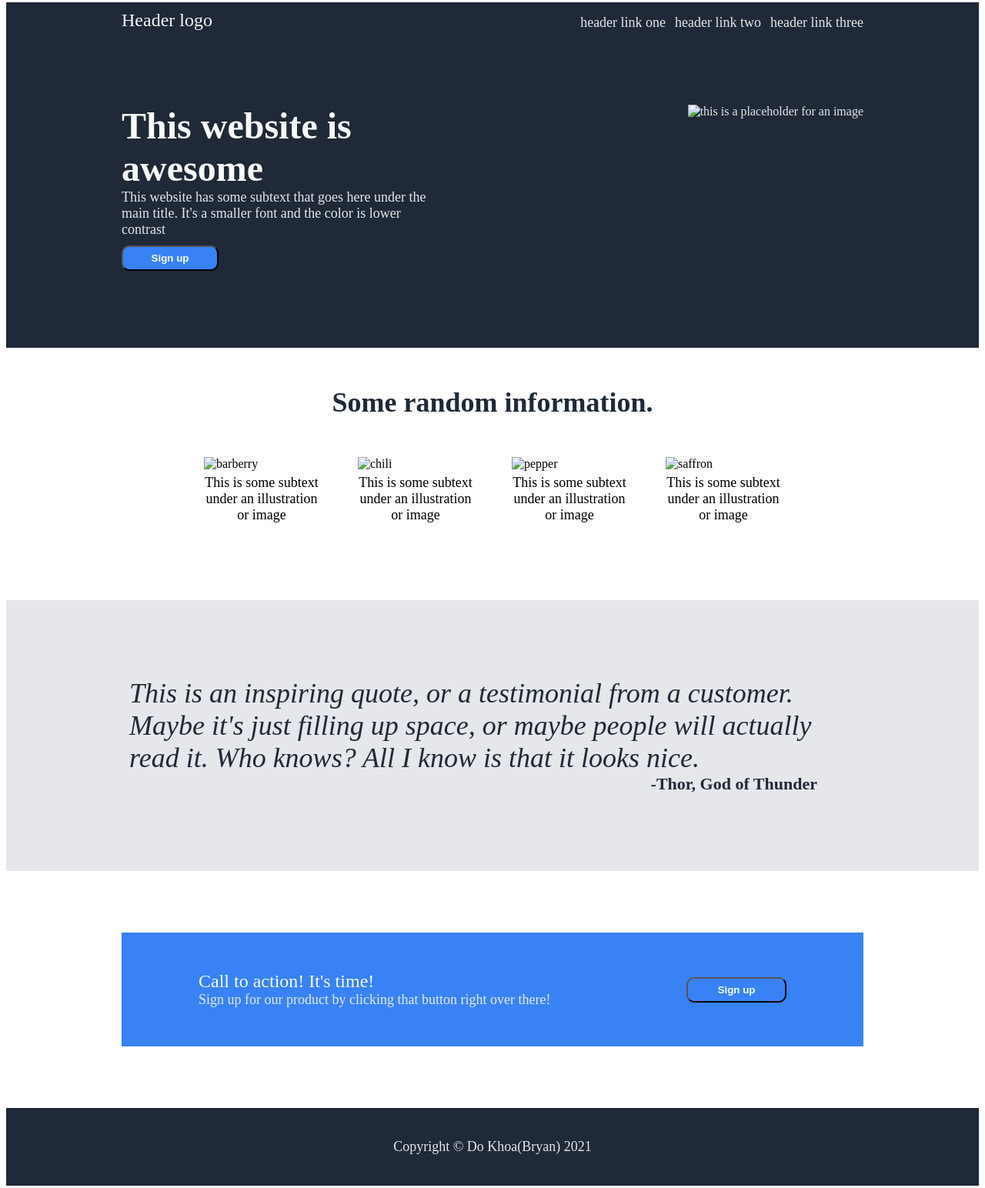
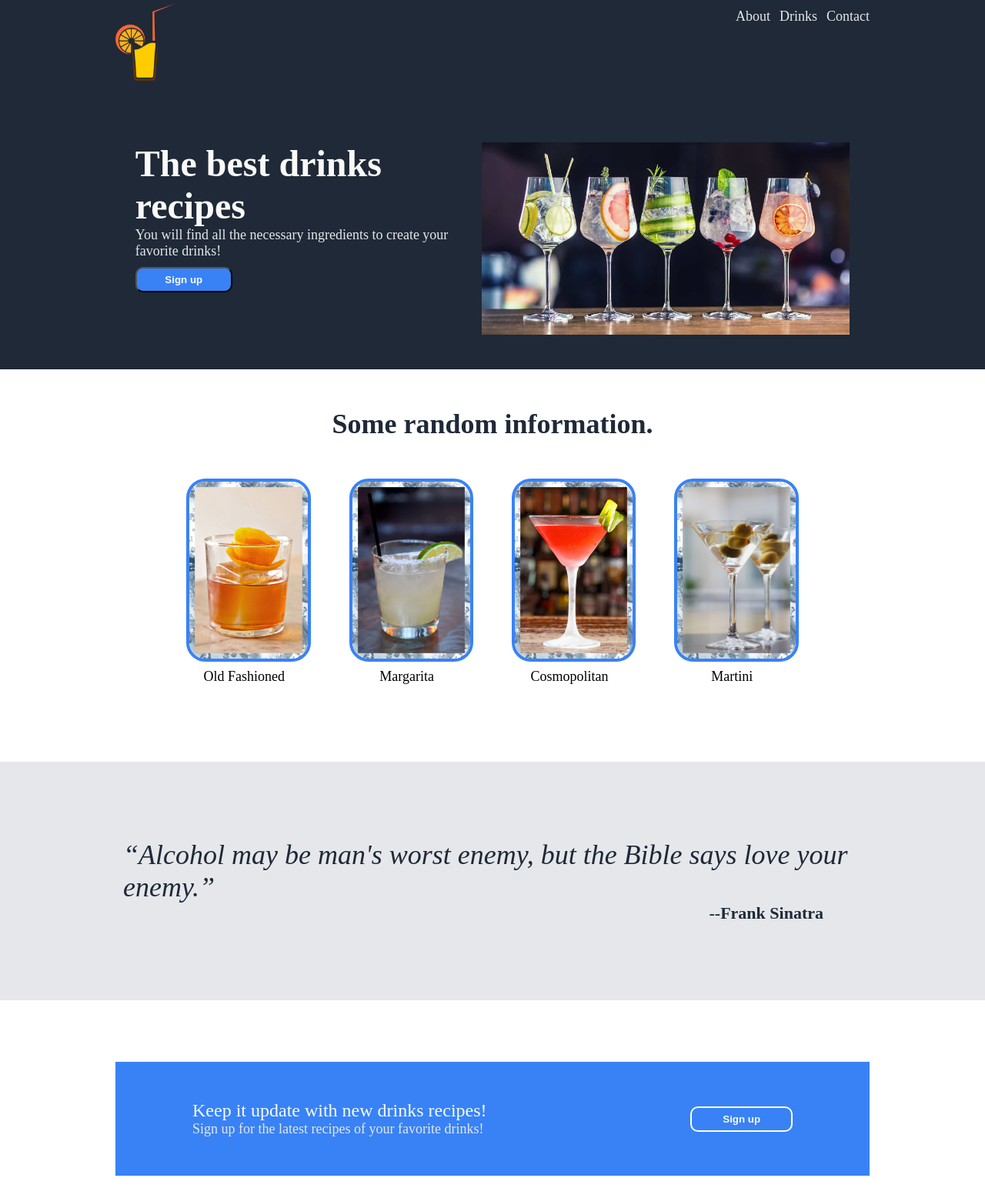
Before and after one commit to DoBryanCS/Project-Landing-Page, a plain HTML site: page index.html in a window 1280 px wide. Shown: the part 5-1549 px from the top of the page at 77% size. Drawn offline with Linux system fonts and the light colour scheme.

Commit message:
Project landing page revised and finished

```diff
--- a/index.html
+++ b/index.html
@@ -10,24 +10,23 @@
 <body>
     <div class="section1">
         <div class="header">
-            <div class="logo">Header logo</div>
+            <img class="logo" src="./images/orange-drinks-logo-26A932A99B-seeklogo.com.png">
             <div class="links">
                 <ul>
-                    <li><a href="#">header link one</a></li>
-                    <li><a href="#">header link two</a></li>
-                    <li><a href="#">header link three</a></li>
+                    <li><a href="#">About</a></li>
+                    <li><a href="#">Drinks</a></li>
+                    <li><a href="#">Contact</a></li>
                 </ul>
             </div>
         </div>
         <div class="info1">
             <div class="info1Column">
-                <div class="text">This website is awesome</div>
-                <div class="subtext">This website has some subtext that goes here under the main title. It's a
-                    smaller font and the color is lower contrast
+                <div class="text">The best drinks recipes</div>
+                <div class="subtext">You will find all the necessary ingredients to create your favorite drinks!
                 </div>
                 <button class="signupBtn1">Sign up</button>
             </div>
-            <img src="" alt="this is a placeholder for an image">
+            <img src="./images/trends drinks.jpg" alt="this is a placeholder for an image">
         </div>
     </div>
     <div class="section2">
@@ -36,31 +35,30 @@
         </div>
         <div class="container">
             <div class="info">
-              <img src="./images/barberry.png" alt="barberry">
-              <div class="imgSubtext">This is some subtext under an illustration or image</div>
+              <img src="./images/old-fashioned-1592951230.jpg" alt="Old Fashioned">
+              <div class="imgSubtext">Old Fashioned</div>
             </div>
             <div class="info">
-              <img src="./images/chilli.png" alt="chili">
-              <div class="imgSubtext">This is some subtext under an illustration or image</div>
+              <img src="./images/margarita-1592951298.jpg" alt="Margarita">
+              <div class="imgSubtext">Margarita</div>
             </div>
             <div class="info">
-              <img src="./images/pepper.png" alt="pepper">
-              <div class="imgSubtext">This is some subtext under an illustration or image</div>
+              <img src="./images/cosmopolitan-1592951320.jpg" alt="Cosmopolitan">
+              <div class="imgSubtext">Cosmopolitan</div>
             </div>
             <div class="info">
-              <img src="./images/saffron.png" alt="saffron">
-              <div class="imgSubtext">This is some subtext under an illustration or image</div>
+              <img src="./images/martini-1592951711.jpg" alt="Martini">
+              <div class="imgSubtext">Martini</div>
             </div>
         </div>
     </div>
     <div class="section3">
         <div class="quoteText">
             <div class="quote">
-                This is an inspiring quote, or a testimonial from a customer. Maybe it's just filling up
-                space, or maybe people will actually read it. Who knows? All I know is that it looks nice.
+                “Alcohol may be man's worst enemy, but the Bible says love your enemy.”
             </div>
             <div class="quoteAuthor">
-                -Thor, God of Thunder
+                --Frank Sinatra
             </div>
         </div>
     </div>
@@ -68,9 +66,8 @@
         <div class="box">
             <div class="info2">
                 <div class="info2Column">
-                    <div class="text2">Call to action! It's time!</div>
-                    <div class="subtext2">Sign up for our product by clicking
-                        that button right over there!
+                    <div class="text2">Keep it update with new drinks recipes!</div>
+                    <div class="subtext2">Sign up for the latest recipes of your favorite drinks!
                     </div>
                 </div>
                 <button class="signupBtn2">Sign up</button>
--- a/style.css
+++ b/style.css
@@ -1,3 +1,7 @@
+body {
+    margin: 0;
+}
+
 /*Section 1----------------------------------------*/
 
 .section1 {
@@ -5,10 +9,9 @@
 }
 
 .logo {
-    font-size: 24px;
-    color: #F9FAF8;
     margin-top: 10px;
     margin-left: 150px;
+    height: 100px;
 }
 
 li {
@@ -46,6 +49,7 @@ button.signupBtn1 {
 }
 
 .info1 img {
+    height: 250px;
     color: #E5E7EB;
 }
 
@@ -64,7 +68,7 @@ ul {
 .info1 {
     display: flex;
     margin-left: 150px;
-    justify-content: space-between;
+    justify-content: center;
 }
 
 .info1 img {
@@ -99,6 +103,9 @@ ul {
 
 .info img {
     margin-bottom: 5px;
+    height: 230px;
+    border: 4px solid #3882f6;
+    border-radius: 25px;
 }
 
 .imgSubtext {
@@ -177,6 +184,7 @@ ul {
 
 button.signupBtn2 {
     border-radius: 10px;
+    border: 2px solid white;
     color: #F9FAF8;
     background-color: #3882f6;
     font-weight: bold;
```
Also changed, not shown: images/cosmopolitan-1592951320.jpg (added), images/margarita-1592951298.jpg (added), images/martini-1592951711.jpg (added), images/old-fashioned-1592951230.jpg (added), images/orange-drinks-logo-26A932A99B-seeklogo.com.png (added), images/trends drinks.jpg (added), 1 other file.
